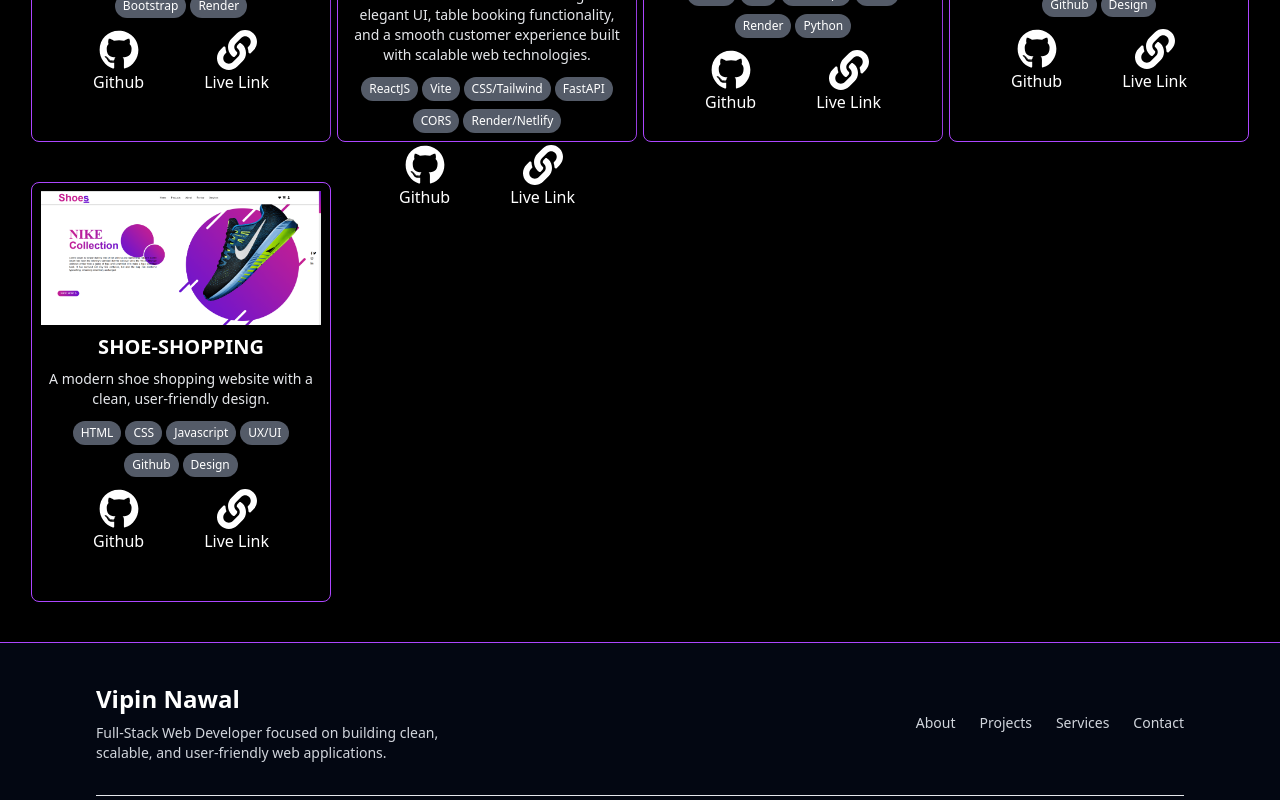
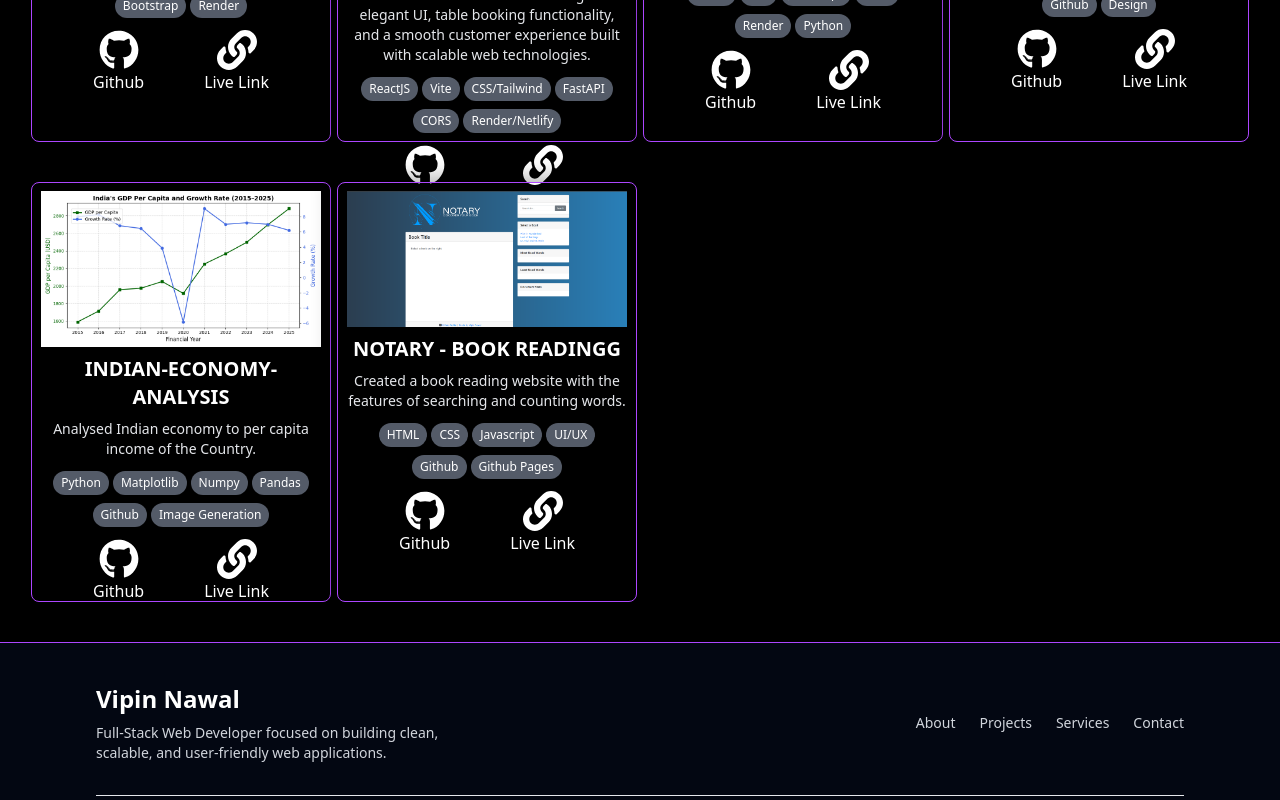
Before and after one commit to vpnnawal02/vipin-nawal-portfolio, a React (Vite) app in the folder frontend/: page /all-projects in a window 1280 px wide. Shown: the part 580-1380 px from the top of the page. Built offline with nearby package versions, Linux system fonts and the light colour scheme.

Commit message:
Added more to projects

```diff
--- a/frontend/src/assets/components/Projects.jsx
+++ b/frontend/src/assets/components/Projects.jsx
@@ -26,8 +26,8 @@
                             ts4='Tailwind'
                             ts5='Bootstrap'
                             ts6='Render'
-                            github_link=''
-                            live_link=''
+                            github_link='https://github.com/vpnnawal02/hustleLearning.in'
+                            live_link='https://hustlelearning-in-0kjy.onrender.com/'
                         />
 
                         {/* project-2 */}
@@ -41,8 +41,8 @@
                             ts4='FastAPI'
                             ts5='CORS'
                             ts6='Render/Netlify'
-                            github_link=''
-                            live_link=''
+                            github_link='https://github.com/vpnnawal02/ovenkissed-cats-cafe'
+                            live_link='https://frabjous-elf-35e678.netlify.app/'
                         />
 
                         {/* project-3 */}
@@ -56,8 +56,8 @@
                             ts4='Flask'
                             ts5='Render'
                             ts6='Python'
-                            github_link=''
-                            live_link=''
+                            github_link='https://github.com/vpnnawal02/gymshala-static-website'
+                            live_link='https://gymshala-static-website.onrender.com/'
                         />
 
                         {/* project-4 */}
@@ -71,8 +71,8 @@
                             ts4='UX/UI'
                             ts5='Github'
                             ts6='Design'
-                            github_link=''
-                            live_link=''
+                            github_link='https://github.com/vpnnawal02/shoes-shopping-website'
+                            live_link='https://vpnnawal02.github.io/shoes-shopping-website/'
                         />
                     </div>
                 </div>
--- a/frontend/src/assets/pages/AllProjects.jsx
+++ b/frontend/src/assets/pages/AllProjects.jsx
@@ -4,6 +4,8 @@
 import cafe_website from "../imgs/project_images/cafe_website.png";
 import gymshala from "../imgs/project_images/gymshala.png";
 import shoe_shopping from "../imgs/project_images/shoe_shopping.png";
+import per_capita from "../imgs/project_images/per_capita.png"
+import notary from "../imgs/project_images/notary.png"
 
 const projectsData = [
     {
@@ -18,8 +20,8 @@
         ts4: "Tailwind",
         ts5: "Bootstrap",
         ts6: "Render",
-        github_link: "",
-        live_link: "",
+        github_link: 'https://github.com/vpnnawal02/hustleLearning.in',
+        live_link: 'https://hustlelearning-in-0kjy.onrender.com/',
         category: "Full-Stack",
     },
     {
@@ -34,8 +36,8 @@
         ts4: "FastAPI",
         ts5: "CORS",
         ts6: "Render/Netlify",
-        github_link: "",
-        live_link: "",
+        github_link: 'https://github.com/vpnnawal02/ovenkissed-cats-cafe',
+        live_link: 'https://frabjous-elf-35e678.netlify.app/',
         category: "Full-Stack",
     },
     {
@@ -50,8 +52,8 @@
         ts4: "Flask",
         ts5: "Render",
         ts6: "Python",
-        github_link: "",
-        live_link: "",
+        github_link: 'https://github.com/vpnnawal02/gymshala-static-website',
+        live_link: 'https://gymshala-static-website.onrender.com/',
         category: "Full-Stack",
     },
     {
@@ -65,24 +67,38 @@
         ts4: "UX/UI",
         ts5: "Github",
         ts6: "Design",
-        github_link: "",
-        live_link: "",
+        github_link: 'https://github.com/vpnnawal02/shoes-shopping-website',
+        live_link: 'https://vpnnawal02.github.io/shoes-shopping-website/',
         category: "Frontend",
     },
-    ,
     {
-        id: "shoeshopping-2",
-        name: "SHOE-SHOPPING",
-        image: shoe_shopping,
-        description: "A modern shoe shopping website with a clean, user-friendly design.",
+        id: "indiapercapita",
+        name: "INDIAN-ECONOMY-ANALYSIS",
+        image: per_capita,
+        description: "Analysed Indian economy to per capita income of the Country.",
+        ts1: "Python",
+        ts2: "Matplotlib",
+        ts3: "Numpy",
+        ts4: "Pandas",
+        ts5: "Github",
+        ts6: "Image Generation",
+        github_link: "https://github.com/vpnnawal02/Indian-Economy-Analysis",
+        live_link: "https://github.com/vpnnawal02/Indian-Economy-Analysis",
+        category: "Others",
+    },
+    {
+        id: "notary",
+        name: "NOTARY - BOOK READINGG",
+        image: notary,
+        description: "Created a book reading website with the features of searching and counting words.",
         ts1: "HTML",
         ts2: "CSS",
         ts3: "Javascript",
-        ts4: "UX/UI",
+        ts4: "UI/UX",
         ts5: "Github",
-        ts6: "Design",
-        github_link: "",
-        live_link: "",
+        ts6: "Github Pages",
+        github_link: "https://github.com/vpnnawal02/book-reading-website",
+        live_link: "https://vpnnawal02.github.io/book-reading-website/",
         category: "Frontend",
     },
 ];
```
Also changed, not shown: frontend/src/assets/imgs/project_images/notary.png (added), frontend/src/assets/imgs/project_images/per_capita.png (added).
